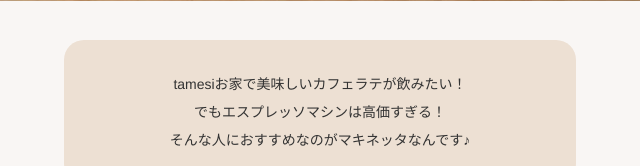
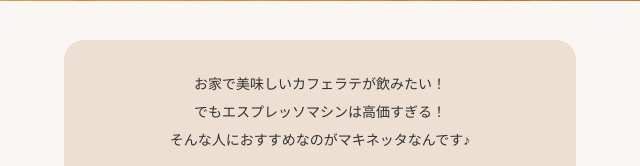
Before and after one commit to umenatto/umenatto.github.io, a plain HTML site: page index.html in a window 1280 px wide. Shown: the part 627-793 px from the top of the page, 320-960 px from the left. Drawn offline with Linux system fonts and the light colour scheme.

Commit message:
Update index.html

```diff
--- a/index.html
+++ b/index.html
@@ -40,7 +40,7 @@
             <!-- -------------------- メイン -------------------- -->
             <main>
                 <div class="steam">
-                    <p>tamesiお家で美味しいカフェラテが飲みたい！<br>でもエスプレッソマシンは高価すぎる！<br>そんな人におすすめなのがマキネッタなんです♪</p>
+                    <p>お家で美味しいカフェラテが飲みたい！<br>でもエスプレッソマシンは高価すぎる！<br>そんな人におすすめなのがマキネッタなんです♪</p>
                 </div>
                 <!-- -------------------- マキネッタとは -------------------- -->
                 <section class="section" id="whatIs">
```
